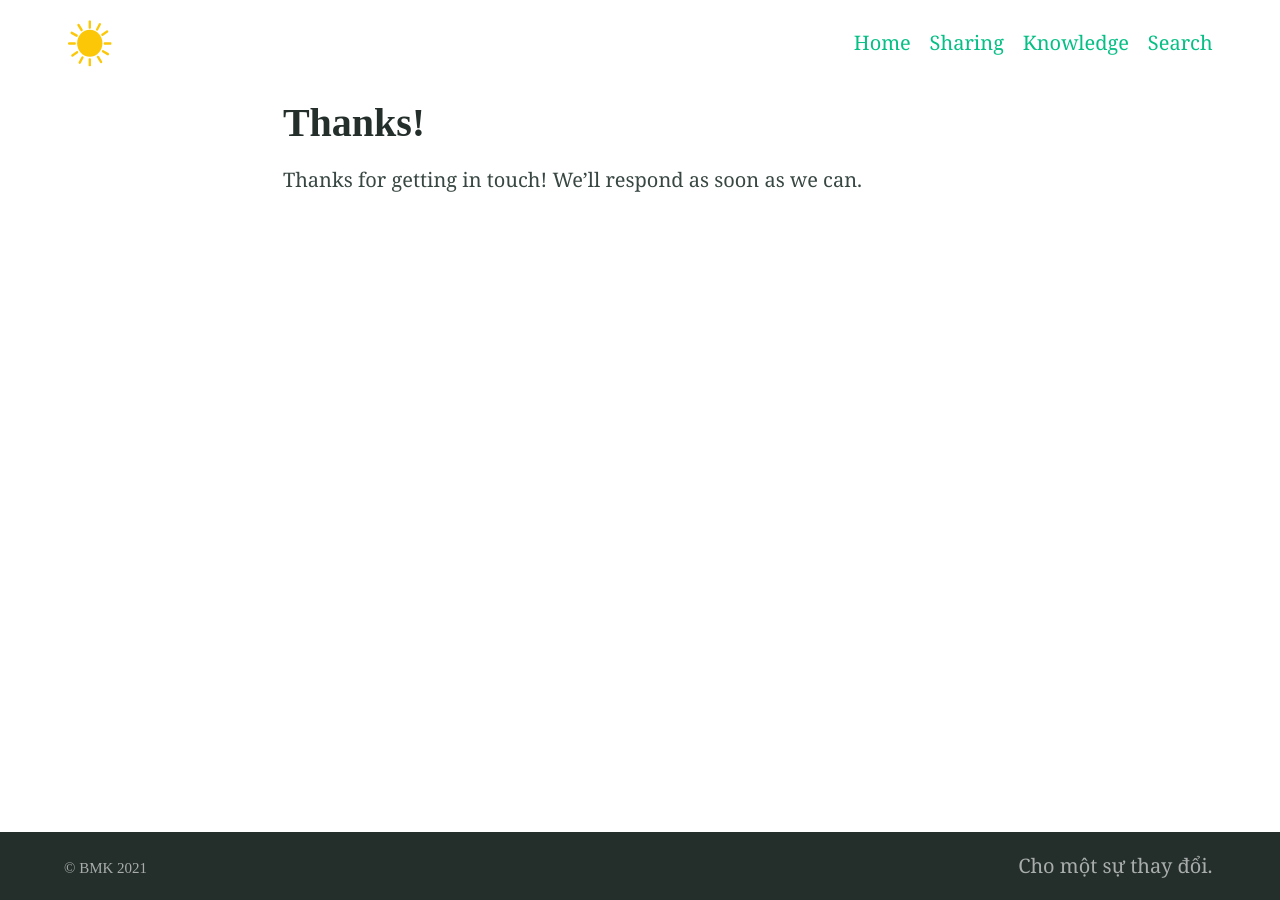
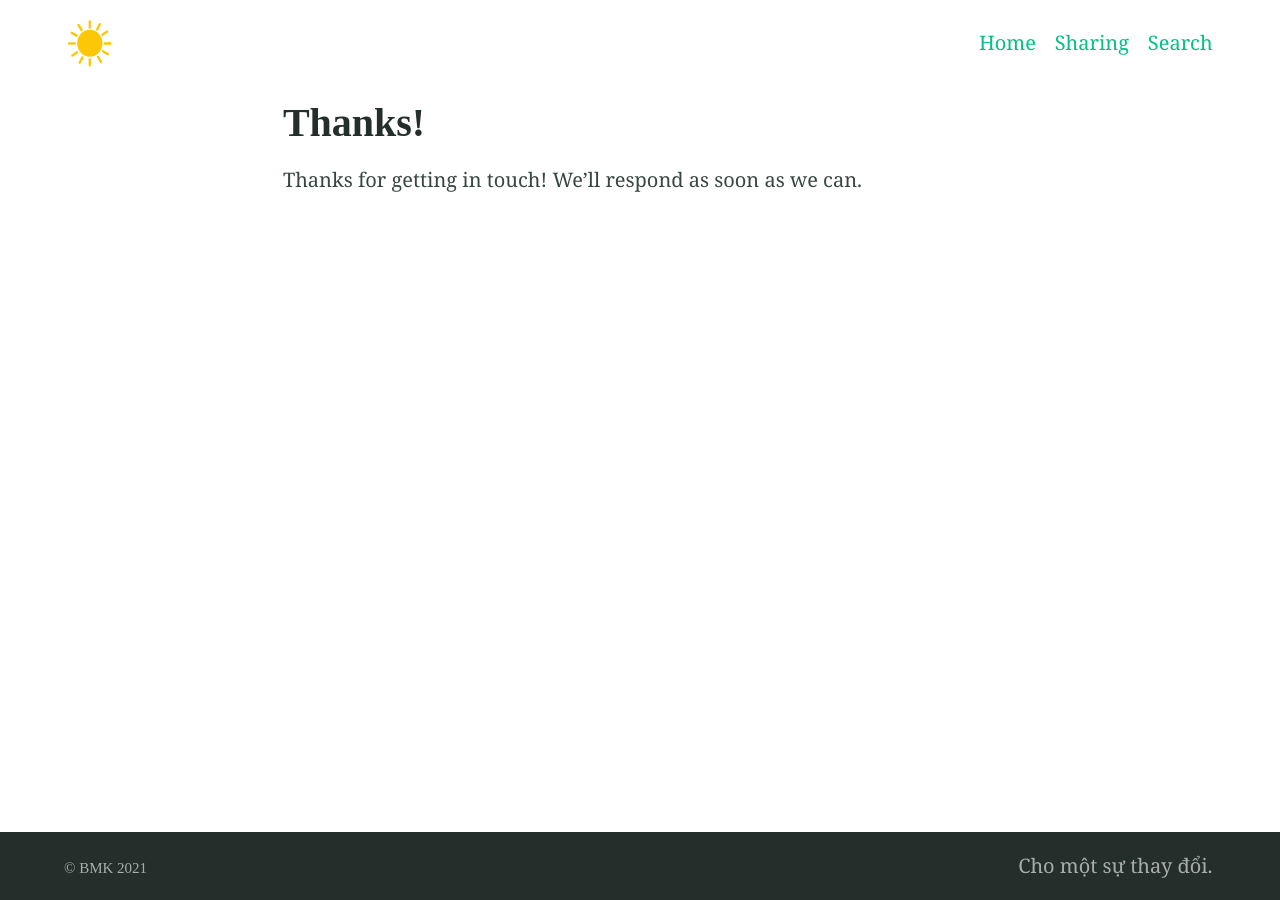
Before and after one commit to 8trien/1, a Jekyll site: the page built from thanks.md, in a window 1280 px wide. Built offline with Jekyll 4.4.1, drawn with Linux system fonts in a browser that asks for light colours.

Commit message:
Update _config.yml

```diff
--- a/_config.yml
+++ b/_config.yml
@@ -122,8 +122,6 @@ navigation_header:
   url: /
 - title: Sharing
   url: /blog/
-- title: Knowledge
-  url: /elements/
 - title: Search
   url: /search/
 
```
